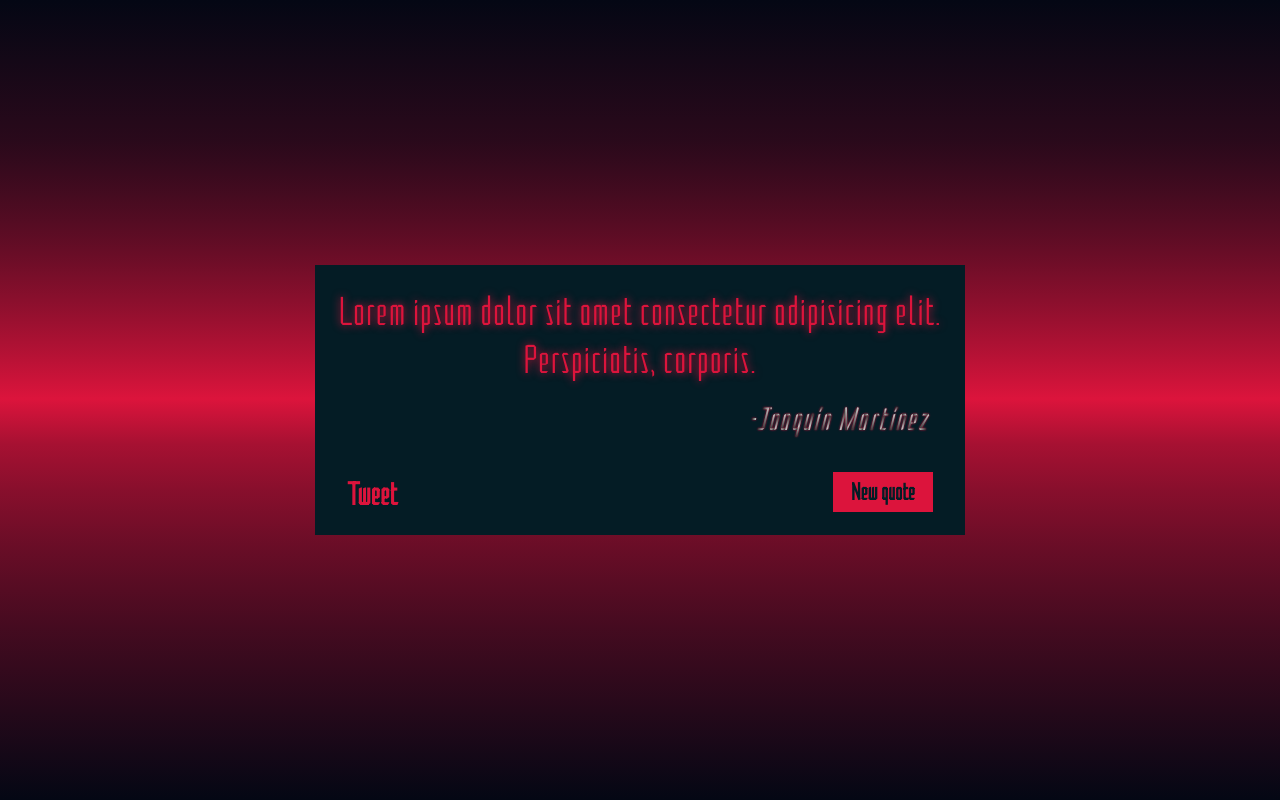
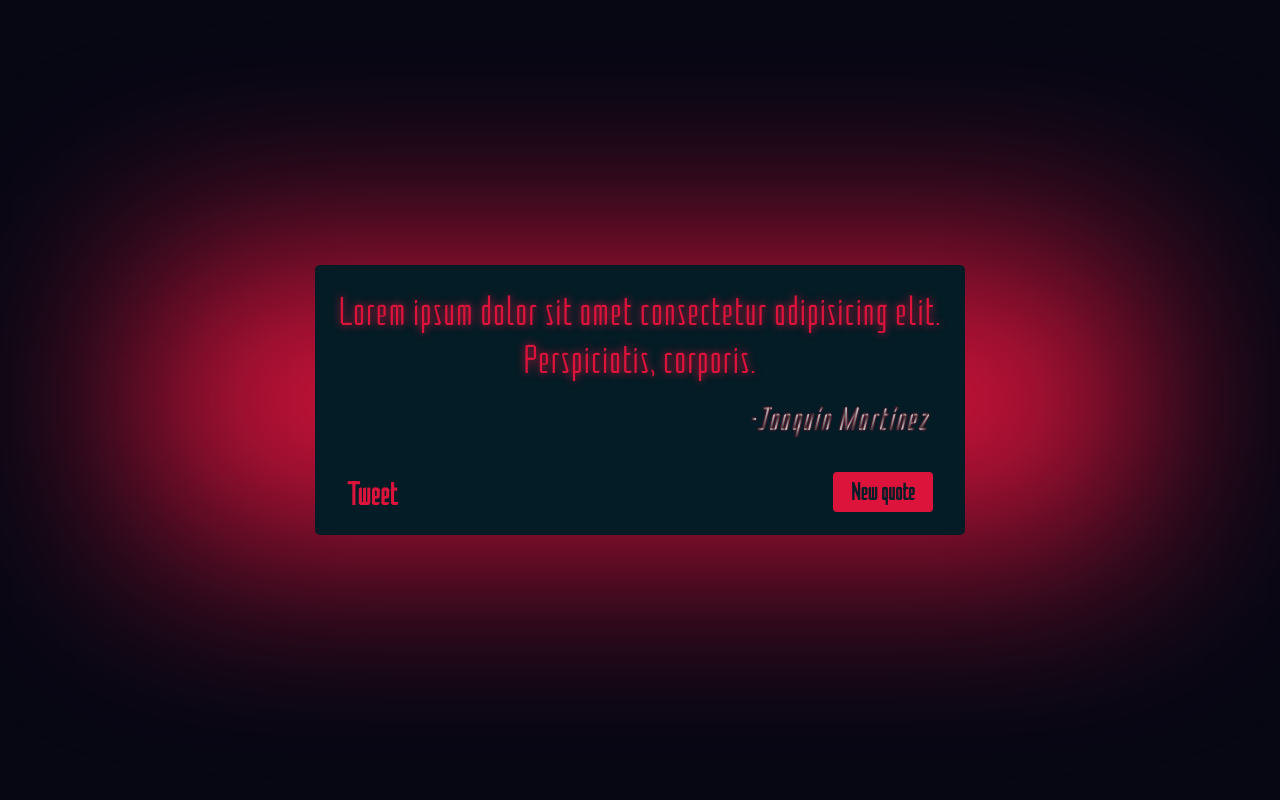
Before and after one commit to conancos/random-quote-machine, a React (Vite) app: page / in a window 1280 px wide. Built offline with nearby package versions, Linux system fonts and the light colour scheme.

Commit message:
construction front & CSS

```diff
--- a/src/app.css
+++ b/src/app.css
@@ -4,26 +4,31 @@ main {
   display: grid;
   place-content: center;
   min-height: 100vh;
-  background: linear-gradient(var(--primary-color-dark), 33%, var(--terciary-color-shadow), 66.75%, var(--primary-color-dark));
+  /* background: linear-gradient(black, var(--primary-color-dark), transparent, var(--primary-color-dark), #000); */
+  /* background: linear-gradient(var(--primary-color-dark), var(--first-color) 100%, var(--primary-color-dark)); */
+  transition: background-color .4s ease;
+  z-index: 0;
 
   & #quote-box {
     max-width: 650px;
     padding: 1rem 1rem;
     margin-inline: 1rem;
+    border-radius: 5px;
     background: var(--secondary-color-dark);
     opacity: 0;
     opacity: 1;
+    z-index: 2;
 
     & section#quote-and-author {
       margin-block: .5rem 2rem;
 
       p#text {
         font-family: 'Foldit', sans-serif;
-        color: var(--terciary-color-shadow);
+        color: var(--first-color);
         font-size: 2.5rem;
         letter-spacing: 1px;
         font-weight: var(--light);
-        text-shadow: 0px 0px 8px var(--terciary-color-shadow);
+        text-shadow: 0px 0px 8px var(--first-color);
         transition: .3s ease;
       }
       p#author {
@@ -35,8 +40,8 @@ main {
         font-style: italic;
         letter-spacing: 2px;
         font-weight: var(--light);
-        color: var(--terciary-color-shadow);
-        text-shadow: 0px 0px 2px var(--terciary-color-shadow);
+        color: var(--first-color);
+        text-shadow: 0px 0px 2px var(--first-color);
         transition: .3s ease;
       }
     }
@@ -49,7 +54,7 @@ main {
 
       & a#tweet-quote, a#go-to-twitter {
         font-family: 'Foldit', sans-serif;
-        color: var(--terciary-color-shadow);
+        color: var(--first-color);
         font-size: 2rem;
         font-weight: 600;
         text-decoration: none;
@@ -60,29 +65,47 @@ main {
       & button#new-quote {
         font-family: 'Foldit', sans-serif;
         color: var(--secondary-color-dark);
-        background: var(--terciary-color-shadow);
+        background: var(--first-color);
         font-size: 1.5rem;
         font-weight: var(--semi-bold);
+        border-radius: 4px;
         border: none;
         /* box-shadow: inset 0px 0px 4px 4px var(--primary-color-dark) *//* , 0 0 6px 2px red */;
         width: 100px;
         height: 40px;
         cursor: pointer;
-        transition: background .3s ease;
+        transition: background .4s ease;
 
         &:active {
-          box-shadow: inset 0px 0px 5px 5px var(--primary-color-dark);
-          text-shadow: 0 0 2px darkred;
-          font-size: .75rem;
+          box-shadow: inset 0px 0px 2px 1px #000;
+          text-shadow: 0 0 1px darkred;
+          font-size: 1.45rem;
           transition: all .1s ease;
+          filter: blur(0)
         }
       }
     }
   }
 }
 
+main::before {
+  content: "";
+  position: absolute;
+  top: 50%;
+  left: 50%;
+  transform: translate(-50%, -50%);
+  width: 100vw;
+  max-width: 900px;
+  height: 25vh;
 
-.colors {
-  color: #f3a353, #f9c74f, #09c46a, #2a9d8f, #264653,
-         #e76f51, #f4a261, #e9c46a, #2a5d8f, #5646f3,
+  z-index: -2;
+  filter: blur(100px);
+  border-radius: 0%;
+  z-index: 1;
+
+  box-shadow: 0px 0px 10px 40px crimson;
+  /* background: linear-gradient(var(--primary-color-dark), 33%, var(--first-color), 66.75%, var(--primary-color-dark)); */
+  background-color: var(--first-color);
+  transition: background-color .4s ease, box-shadow .5s ease;
+
 }
--- a/src/app.jsx
+++ b/src/app.jsx
@@ -1,5 +1,4 @@
 import React from 'react'
-import ReactDOM from 'react-dom/client'
 import './app.css'
 
 /* document.querySelector('html').removeAttribute('style'); */
@@ -14,8 +13,8 @@ export default function App() {
         </section>
         <section id="buttons">
           {
-            (navigator.userAgent.browser !== 'Brave') ?
-            <a id="tweet-quote" className="tweet-quote-res" aria-label="Tweet this quote" target="_blank" rel="noreferrer noopener" href="https://twitter.com/intent/tweet">Tweet</a>/* ?hashtags=quotes&related=freecodecamp&text=prueba-de-tweet */
+            navigator.userAgent.browser !== 'Brave' ?
+            <a id="tweet-quote" className="tweet-quote-res" aria-label="Tweet this quote" target="_blank" rel="noreferrer noopener" href="https://twitter.com/intent/tweet">Tweet</a>
             :
             <a id="go-to-twitter" className="go-to-twitter-res" aria-label="Go to Twitter" target="_blank" rel="noreferrer noopener" href="https://twitter.com">tweet on Twitter</a>
           }
@@ -25,3 +24,7 @@ export default function App() {
     </main>
   )
 }
+/*
+href="https://twitter.com/intent/tweet ??
+?hashtags=quotes&related=freecodecamp&text=prueba-de-tweet
+*/
--- a/src/index.css
+++ b/src/index.css
@@ -11,9 +11,7 @@
   --primary-color-light: #d3d3d3;
   --primary-color-shadow: #050566ee;
   --secondary-color-shadow: #09f009;
-  --terciary-color-shadow: #d3d;
-  --terciary-color-shadow: crimson;
-  --random-color: blue;
+  --first-color: crimson;
   /*font-weight*/
   --thin: 100;
   --extra-light: 200;
@@ -31,13 +29,10 @@ body {
   font-family: 'Foldit ttf', sans-serif;
   text-align: center;
   color: var(--primary-color-light);
-
-
 /*screen*/
   min-height: 100svh;
-  background: black;
-  transition: background .3s ease;
-
+  background-color: #070714;
+  transition: background-color .4s ease;
 }
 
 
```
